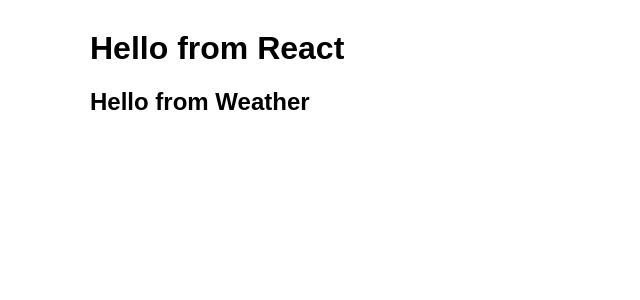
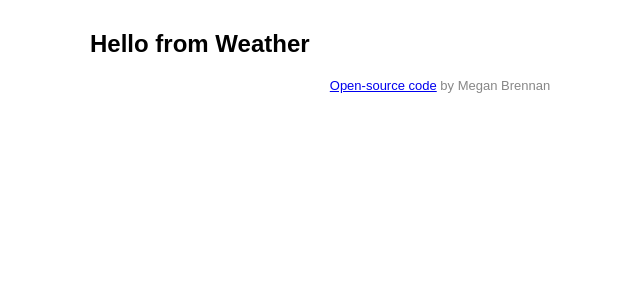
Before and after one commit to Meg-brennan/weather-react, a React (Create React App) app: page / in a window 1280 px wide. Shown: the top 300 px of the page, without its empty margins (200-840 px from the left). Built offline with nearby package versions, Linux system fonts and the light colour scheme.

Commit message:
Update App.js

```diff
--- a/src/App.js
+++ b/src/App.js
@@ -1,13 +1,12 @@
 import "./App.css";
 import Weather from "./Weather";
+import Footer from "./Footer";
 
 function App() {
   return (
     <div className="App">
-      <header className="App-header">
-        <h1>Hello from React</h1>
-        <Weather />
-      </header>
+      <Weather />
+      <Footer />
     </div>
   );
 }
```
